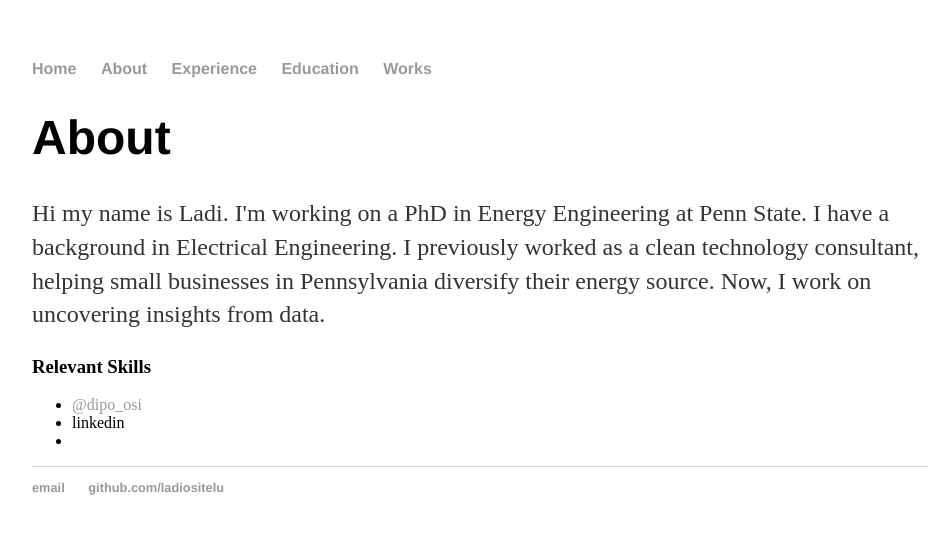
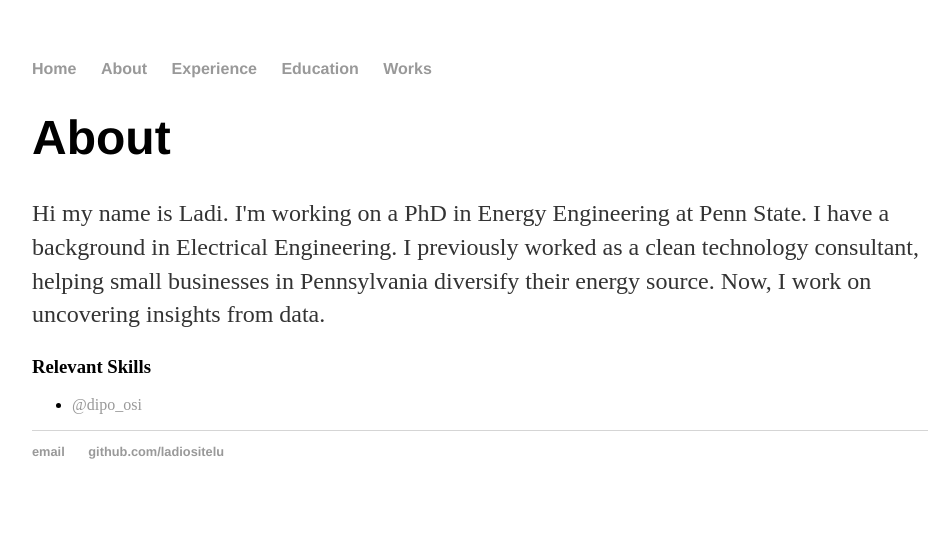
Before and after one commit to ladiositelu/ladiositelu.github.io, a Jekyll site: the page built from About/index.html, in a window 1280 px wide. Shown: the top 534 px of the page, without its empty margins (160-1109 px from the left). Built offline with Jekyll 4.4.1, drawn with Linux system fonts in a browser that asks for light colours.

Commit message:
Update index.html

```diff
--- a/About/index.html
+++ b/About/index.html
@@ -11,8 +11,5 @@ title: About Ladi
 
 			<ul class="contacts">
 				<li><a href="https://twitter.com/dipo_osi">@dipo_osi</a></li>
-				<li><a href="https://www.linkedin.com/in/ladiositelu/"></a>linkedin</li>
-				<li><a href="#"></a></li>
-
-				</ul>
+			</ul>
 		</div>
```
